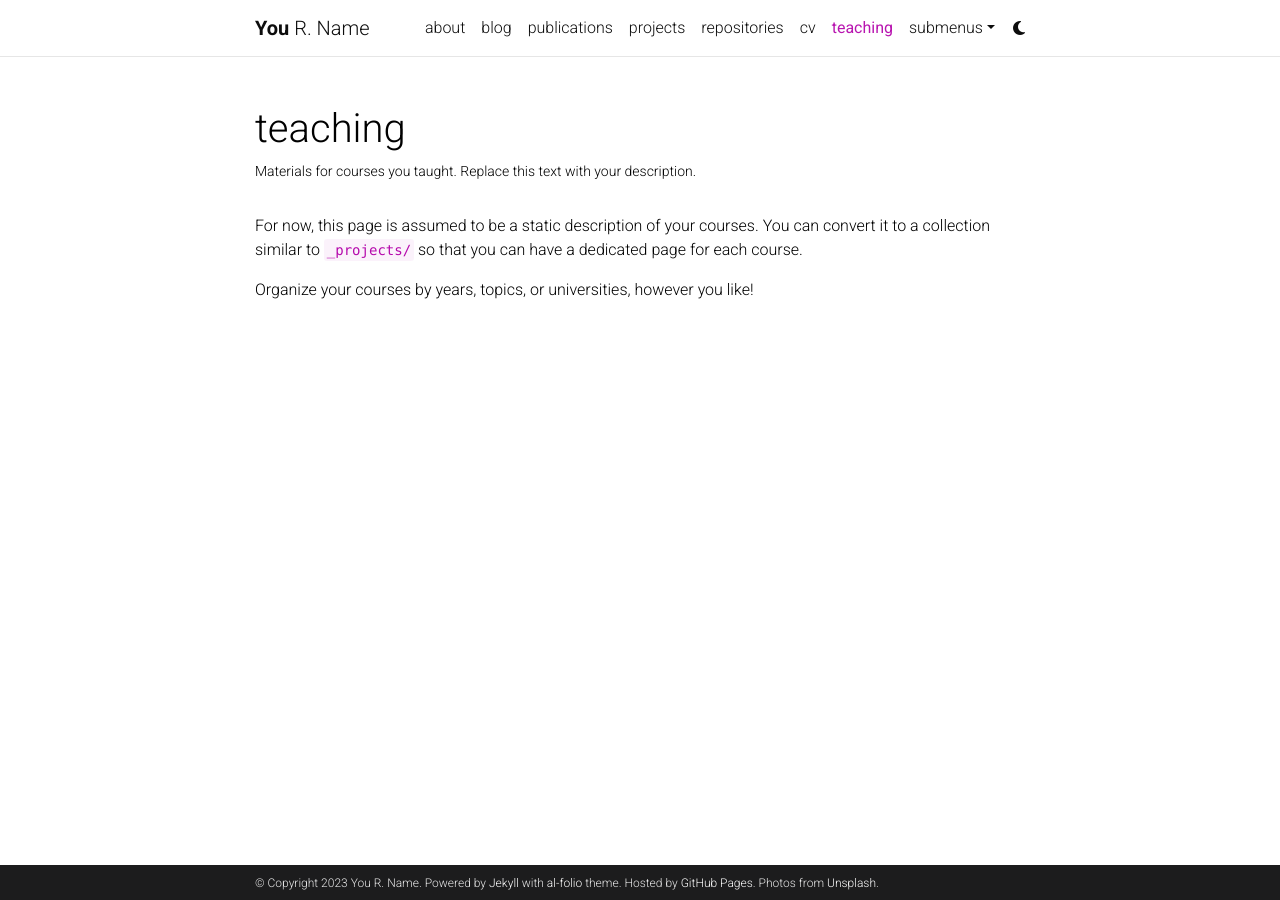
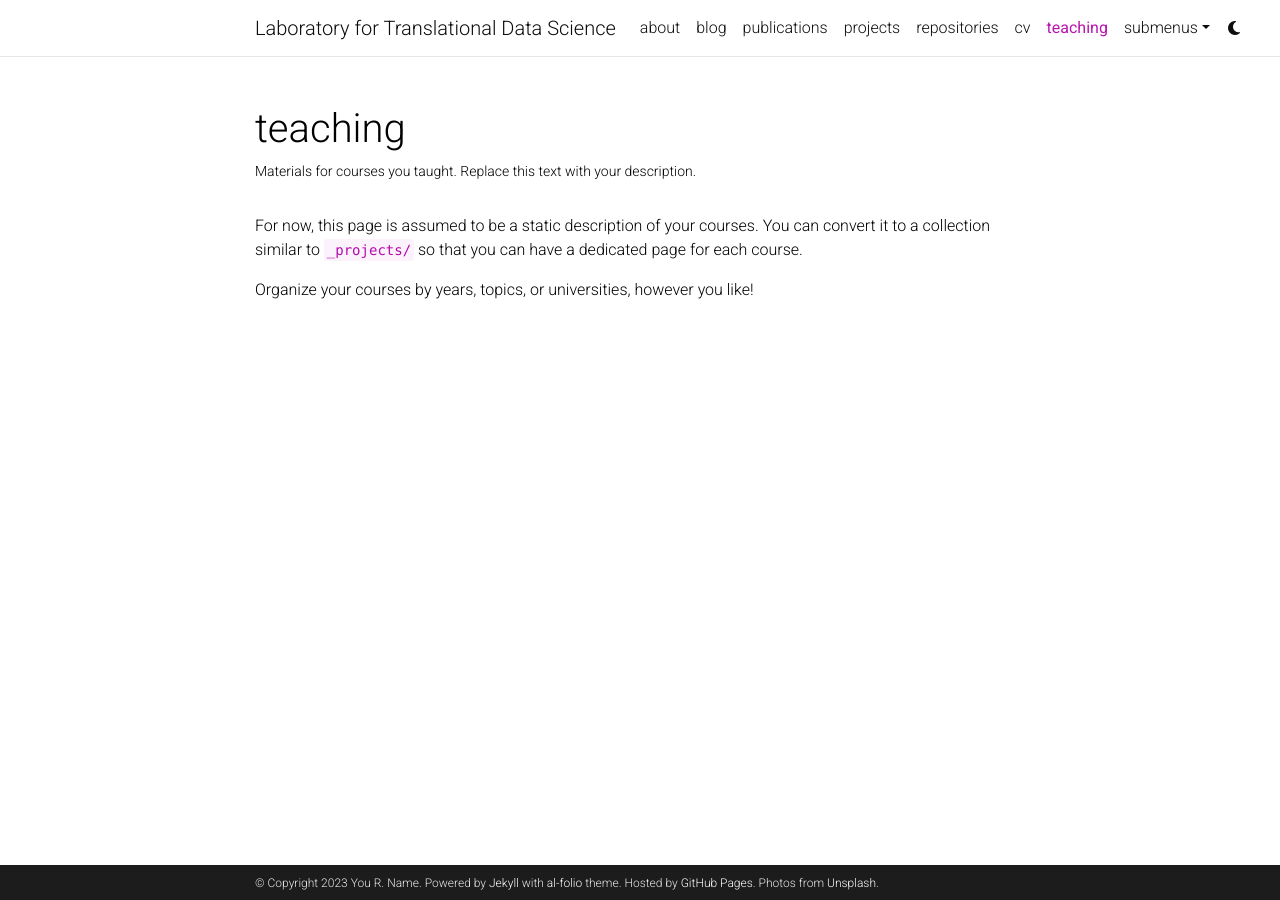
Before and after one commit to lab-tds/lab-tds.github.io, a Jekyll site: the page built from _pages/teaching.md, in a window 1280 px wide. Built offline with Jekyll 4.4.1, drawn with Linux system fonts in a browser that asks for light colours; comment, search, counter and statistics services are not loaded; a style sheet for code colours, icons or effects is not loaded.

Commit message:
Change title

```diff
--- a/_config.yml
+++ b/_config.yml
@@ -2,7 +2,7 @@
 # Site settings
 # -----------------------------------------------------------------------------
 
-title: blank # the website title (if blank, full name will be used instead)
+title: Laboratory for Translational Data Science # the website title (if blank, full name will be used instead)
 first_name: You
 middle_name: R.
 last_name: Name
```
